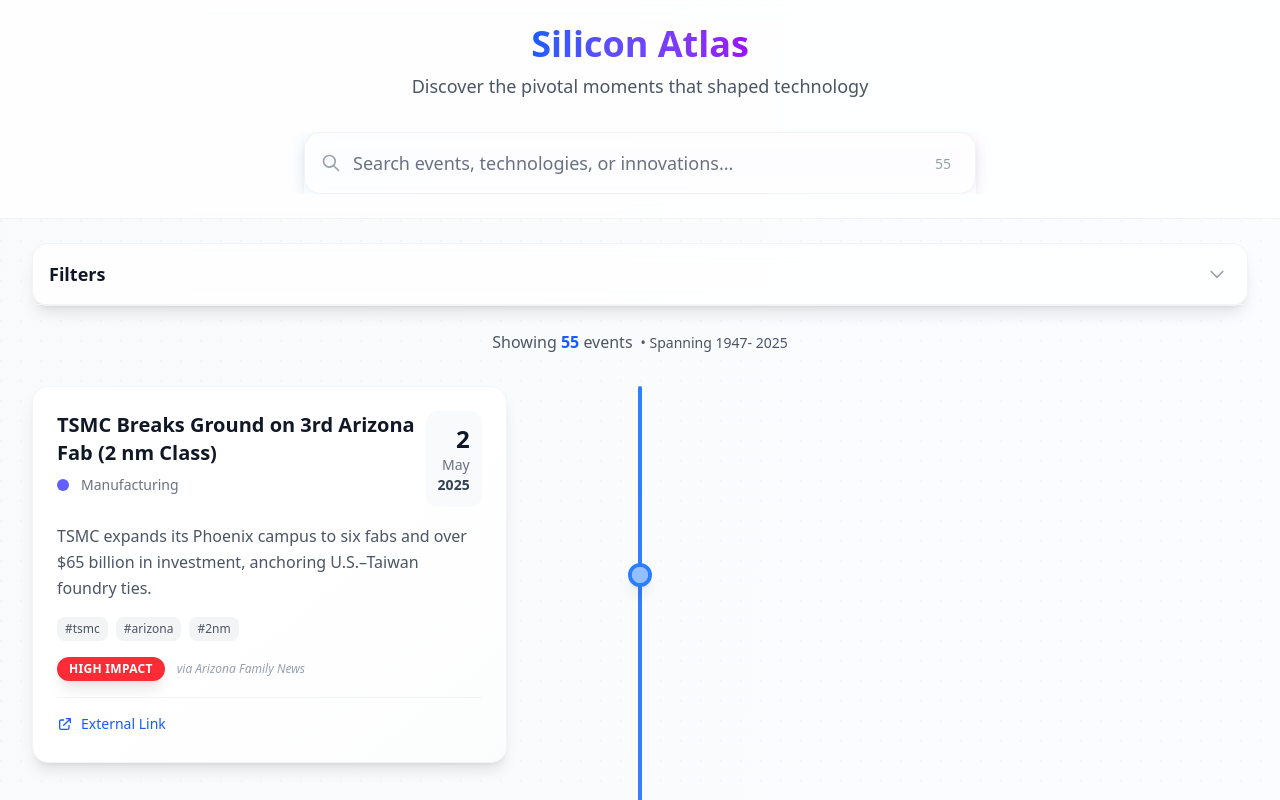
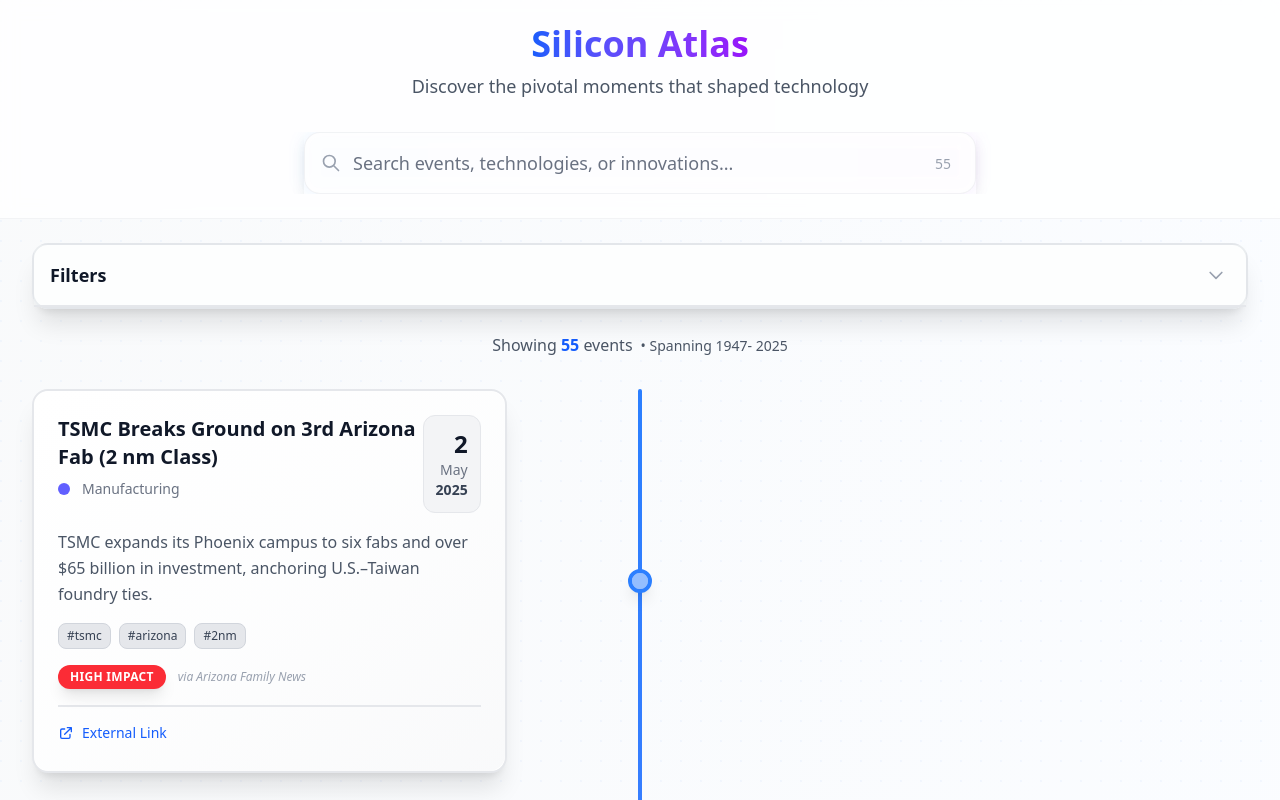
Before and after one commit to nassim747/SiliconAtlas, a React (Vite) app: page / in a window 1280 px wide. Shown: the top 800 px of the page. Built offline with nearby package versions, Linux system fonts and the light colour scheme.

Commit message:
feat(ui): add more colors contrast between the events'cards, the filter header and the background of the app

```diff
--- a/src/components/EventCard.tsx
+++ b/src/components/EventCard.tsx
@@ -61,9 +61,9 @@
   return (
     <div
       className={`
-        group relative bg-white rounded-2xl shadow-lg border border-gray-100
+        group relative bg-white rounded-2xl shadow-xl border-2 border-gray-200
         transition-all duration-500 ease-out cursor-pointer
-        hover:shadow-2xl hover:shadow-blue-500/10 hover:-translate-y-2
+        hover:shadow-2xl hover:shadow-blue-500/20 hover:-translate-y-2 hover:border-gray-300
         ${isHovered ? 'scale-[1.02]' : ''}
       `}
       style={{
@@ -75,7 +75,7 @@
       onClick={() => setSelectedEvent(event)}
     >
       {/* Gradient overlay */}
-      <div className="absolute inset-0 bg-gradient-to-br from-white via-transparent to-gray-50/50 rounded-2xl" />
+      <div className="absolute inset-0 bg-gradient-to-br from-white via-gray-50/30 to-gray-100/50 rounded-2xl" />
 
       {/* Content */}
       <div className="relative p-6">
@@ -93,7 +93,7 @@
 
           {/* Date */}
           <div className="flex-shrink-0 text-right">
-            <div className="bg-gray-50 rounded-xl p-3 group-hover:bg-blue-50 transition-colors">
+            <div className="bg-gray-100 border border-gray-200 rounded-xl p-3 group-hover:bg-blue-50 group-hover:border-blue-200 transition-colors">
               <div className="text-2xl font-bold text-gray-900">{dateInfo.day}</div>
               <div className="text-sm text-gray-500">{dateInfo.month}</div>
               <div className="text-sm font-semibold text-gray-700">{dateInfo.year}</div>
@@ -112,8 +112,8 @@
             {event.tags.map((tag) => (
               <span
                 key={tag}
-                className="px-2 py-1 text-xs font-medium bg-gray-100 text-gray-600 rounded-lg
-                         group-hover:bg-blue-100 group-hover:text-blue-700 transition-colors"
+                className="px-2 py-1 text-xs font-medium bg-gray-200 text-gray-700 border border-gray-300 rounded-lg
+                         group-hover:bg-blue-100 group-hover:text-blue-800 group-hover:border-blue-200 transition-colors"
               >
                 #{highlightText(tag, filters.search)}
               </span>
@@ -156,7 +156,7 @@
 
         {/* URL Link */}
         {event.url && (
-          <div className="mt-4 pt-4 border-t border-gray-100">
+          <div className="mt-4 pt-4 border-t-2 border-gray-200">
             <a
               href={event.url}
               target="_blank"
--- a/src/components/FilterPanel.tsx
+++ b/src/components/FilterPanel.tsx
@@ -70,10 +70,10 @@
   }
 
   return (
-    <div className="bg-white/80 backdrop-blur-sm border border-gray-200/50 rounded-2xl shadow-lg">
+    <div className="bg-white/95 backdrop-blur-md border-2 border-gray-300/60 rounded-2xl shadow-xl">
       {/* Header */}
       <div
-        className="p-4 border-b border-gray-100 cursor-pointer hover:bg-gray-50/50 transition-colors duration-200"
+        className="p-4 border-b-2 border-gray-200 cursor-pointer hover:bg-gray-100/80 transition-colors duration-200 bg-gray-50/30"
         onClick={() => setIsExpanded(!isExpanded)}
       >
         <div className="flex items-center justify-between">
```
